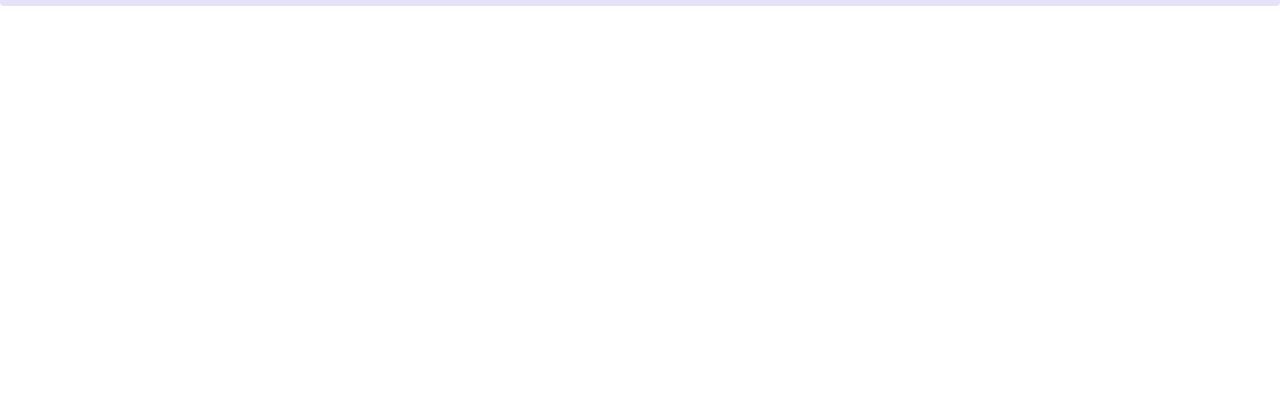
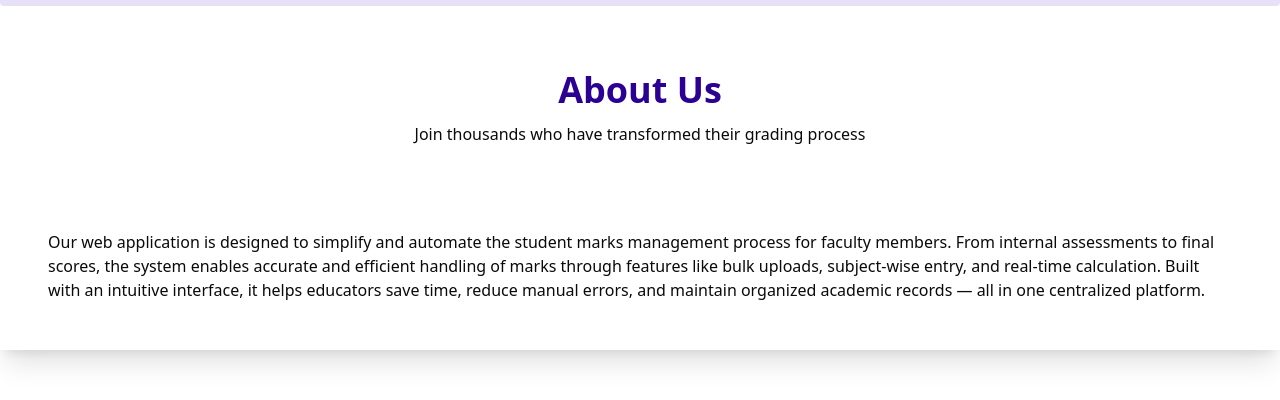
Before and after one commit to VedangKanade20/College-System, a Next.js app in the folder client/: page / in a window 1280 px wide. Shown: the part 875-1275 px from the top of the page. Before the commit the page ends 897 px from the top, so only its background shows below. Built offline with nearby package versions, Linux system fonts and the light colour scheme.

Commit message:
feat: created about us

```diff
--- a/client/src/app/globals.css
+++ b/client/src/app/globals.css
@@ -58,7 +58,7 @@
   --button-background: #636ae8;
   --border: #e5e7eb;
   --primary-foreground: oklch(0.985 0.001 106.423);
-  --secondary: #E6E1F9;
+  --secondary: #e6e1f9;
   --secondary-foreground: oklch(0.216 0.006 56.043);
   --muted: oklch(0.97 0.001 106.424);
   --muted-foreground: oklch(0.553 0.013 58.071);
--- a/client/src/app/page.js
+++ b/client/src/app/page.js
@@ -1,3 +1,4 @@
+import { AboutUs } from "@/components/ui/AboutUs";
 import { HeroSection } from "@/components/ui/HeroSection";
 import { Navbar } from "@/components/ui/Navbar";
 
@@ -5,7 +6,8 @@ export default function Home() {
   return (
     <div className="container mx-auto">
       <Navbar />
-      <HeroSection/>
+      <HeroSection />
+      <AboutUs />
     </div>
   );
 }
--- /dev/null
+++ b/client/src/components/ui/AboutUs.jsx
@@ -0,0 +1,26 @@
+import React from "react";
+
+export const AboutUs = () => {
+  return (
+    <section className="my-16 flex items-center justify-center gap-6 flex-col">
+      <div className="text-center">
+        <h2 className="text-4xl font-bold text-primary">About Us</h2>
+        <p className="my-3">
+          Join thousands who have transformed their grading process
+        </p>
+      </div>
+
+      <div className="p-12 shadow-xl">
+        <p>
+          Our web application is designed to simplify and automate the student
+          marks management process for faculty members. From internal
+          assessments to final scores, the system enables accurate and efficient
+          handling of marks through features like bulk uploads, subject-wise
+          entry, and real-time calculation. Built with an intuitive interface,
+          it helps educators save time, reduce manual errors, and maintain
+          organized academic records — all in one centralized platform.
+        </p>
+      </div>
+    </section>
+  );
+};
```
Also changed, not shown: client/src/components/ui/HeroSection.jsx (+10 -14 lines).
